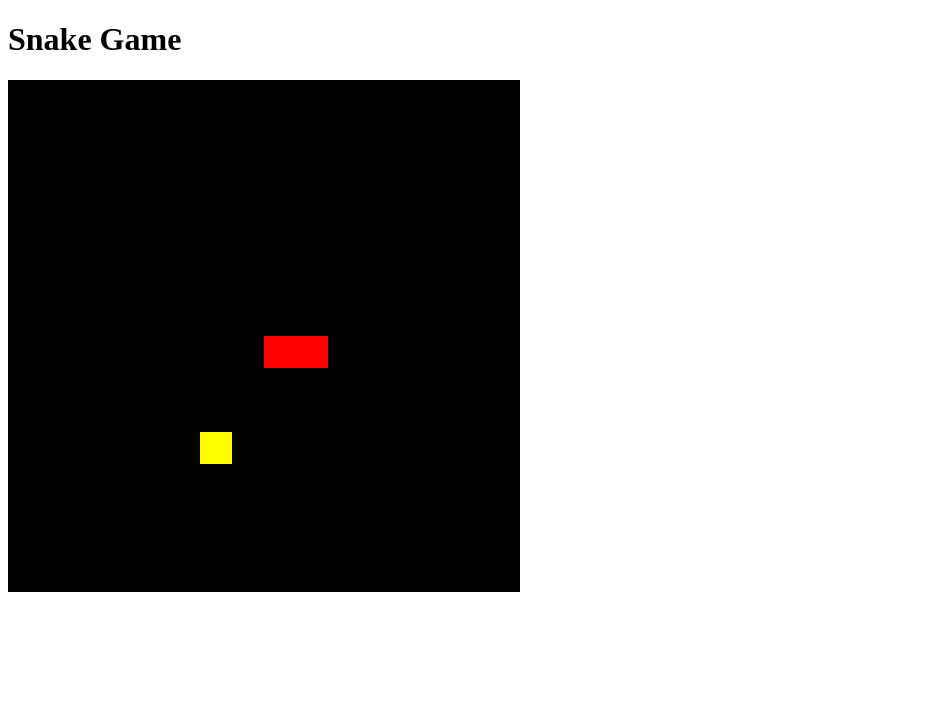
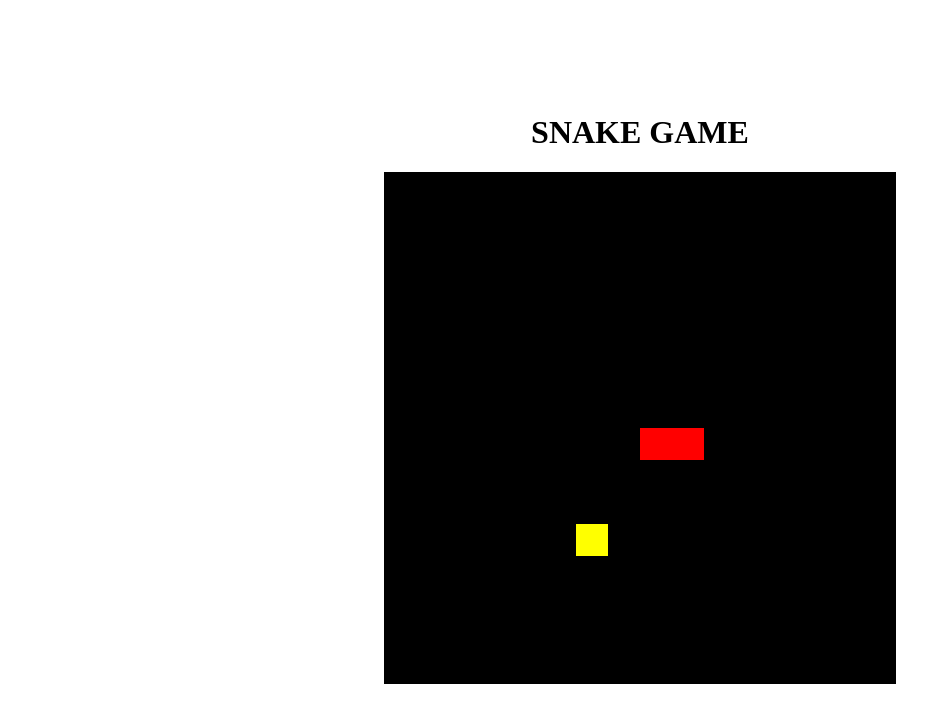
Before and after one commit to marla-ingridh/snakeGame, a plain HTML site: page index.html in a window 1280 px wide. Shown: the whole page, without its empty margins (0-951 px from the left). Drawn offline with Linux system fonts and the light colour scheme.

Commit message:
Adicionar estilização ao Body

```diff
--- a/index.html
+++ b/index.html
@@ -9,7 +9,7 @@
     <title>Snake Game</title>
 </head>
 <body>
-    <h1>Snake Game</h1>
+    <h1>SNAKE GAME</h1>
     <canvas id="snake" width="512" height="512"></canvas>
 </body>
 </html>
--- a/style.css
+++ b/style.css
@@ -1,4 +1,8 @@
 Body{
-    height: 92vh;
-
+    height: 95vh;
+    width: 95;
+    display: flex;
+    justify-content: center;
+    align-items: center;
+    flex-direction: column;
 }
```
